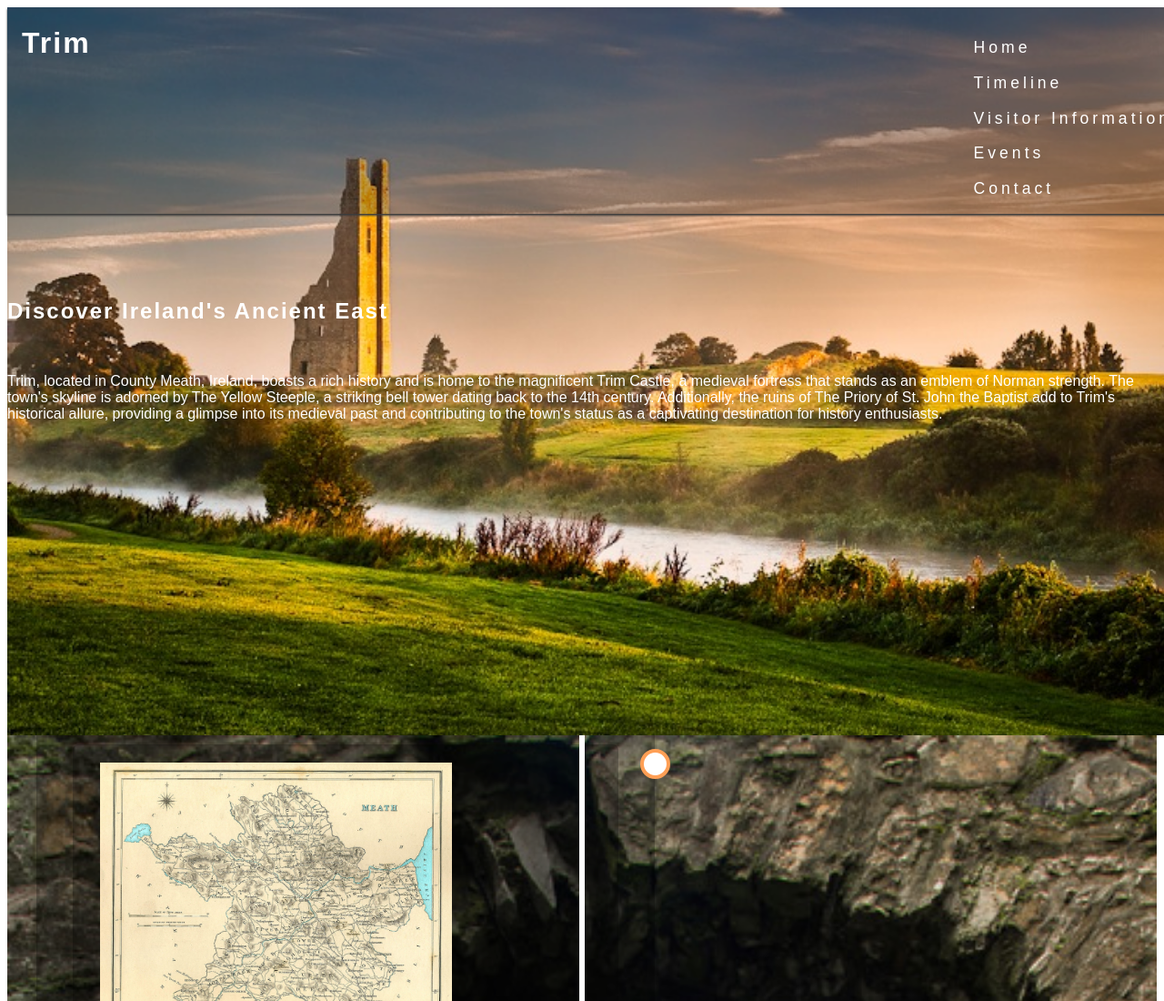
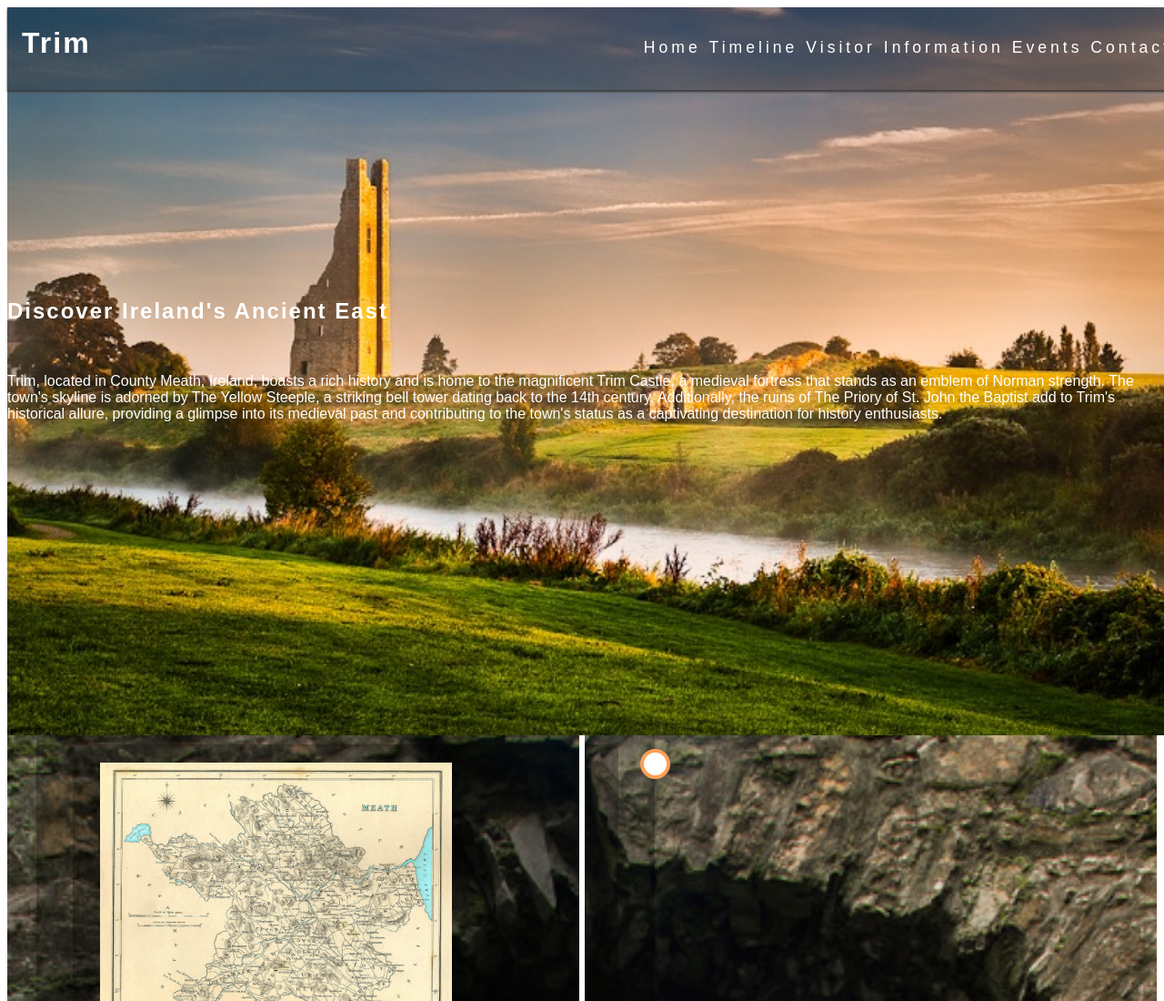
Before and after one commit to Code-Institute-Submissions/abdullahalsehaim-Portfolio1, a plain HTML site: page index.html in a window 1280 px wide. Shown: the top 1100 px of the page at 91% size. Drawn offline with Linux system fonts and the light colour scheme.

Commit message:
Changed navigation links to horizontal

```diff
--- a/assets/css/style.css
+++ b/assets/css/style.css
@@ -52,6 +52,7 @@ header a {
 
 #menu > li {
     margin-bottom: 1em;
+    display: inline-block;
 }
 
 nav {
@@ -164,6 +165,7 @@ main {
 /*Media Query for tablets and screens 768px and up*/
 @media screen and (min-width: 768px) {
 
+    /* Header element */
     nav {
         display: block;
         position: relative;
```
